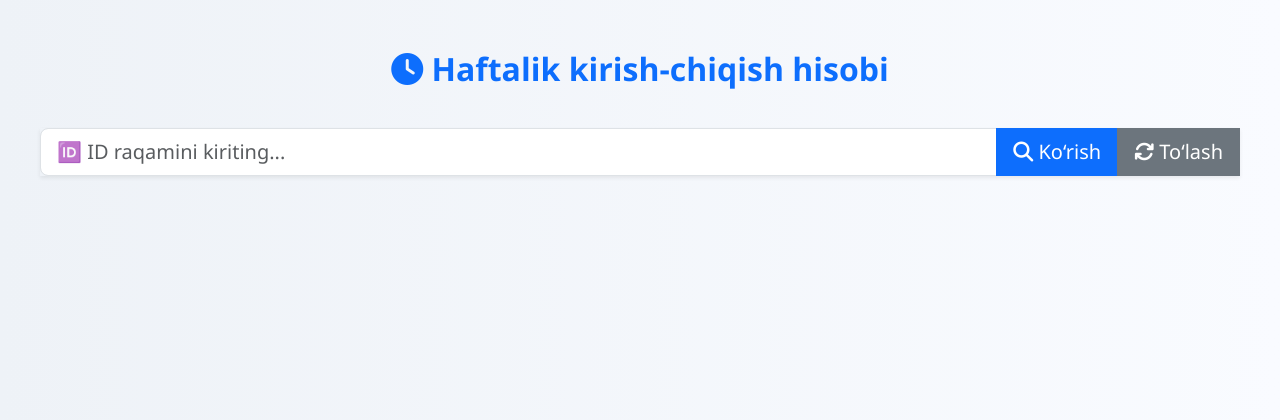
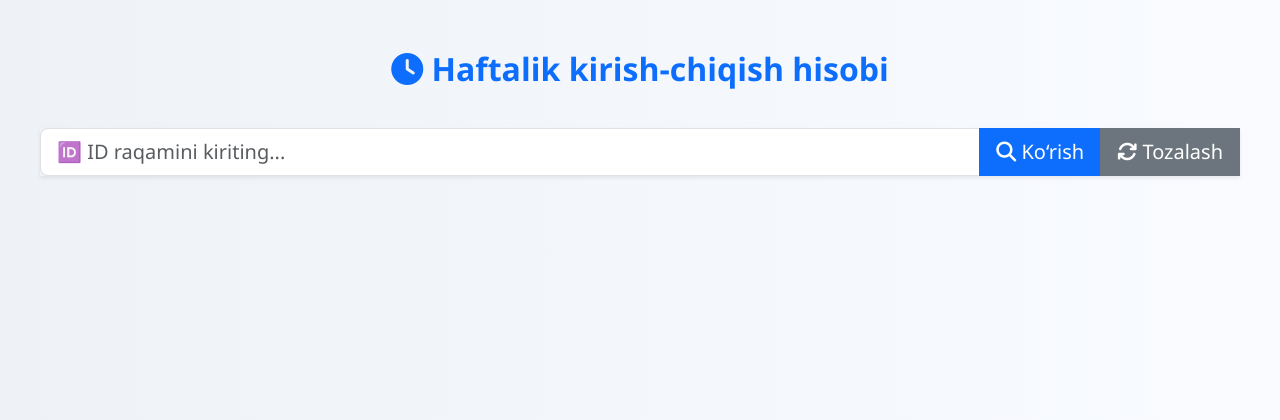
Before and after one commit to Erkaboy-coder/hikvison, a Django app: template templates/weekly_activity.html in a window 1280 px wide. Shown: the top 420 px of the page. Run offline with Django 5.2, Linux system fonts and the light colour scheme; the template is opened without the code that fills it, so the values that code supplies are empty.

Commit message:
Text changed

```diff
--- a/templates/weekly_activity.html
+++ b/templates/weekly_activity.html
@@ -94,7 +94,7 @@
                 <i class="fa-solid fa-magnifying-glass"></i> Ko‘rish
             </button>
             <a href="{% url 'weekly-activity' %}" class="btn btn-secondary btn-lg btn-reset">
-                <i class="fa-solid fa-arrows-rotate"></i> To‘lash
+                <i class="fa-solid fa-arrows-rotate"></i> Tozalash
             </a>
         </div>
     </form>
```
